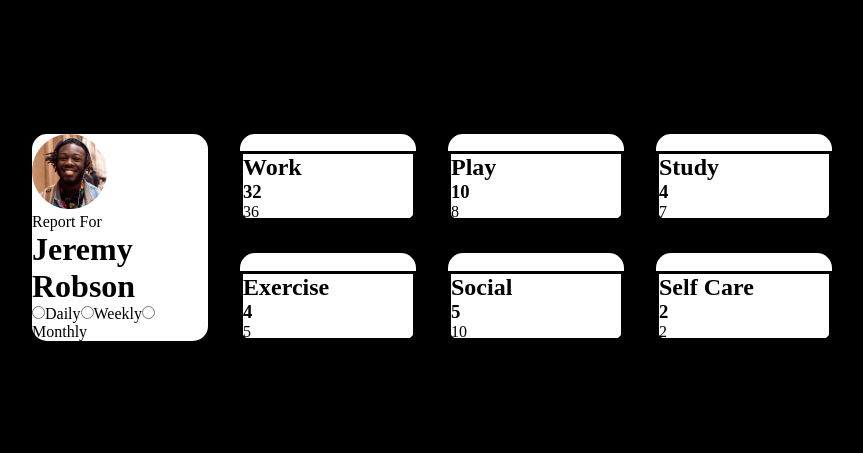
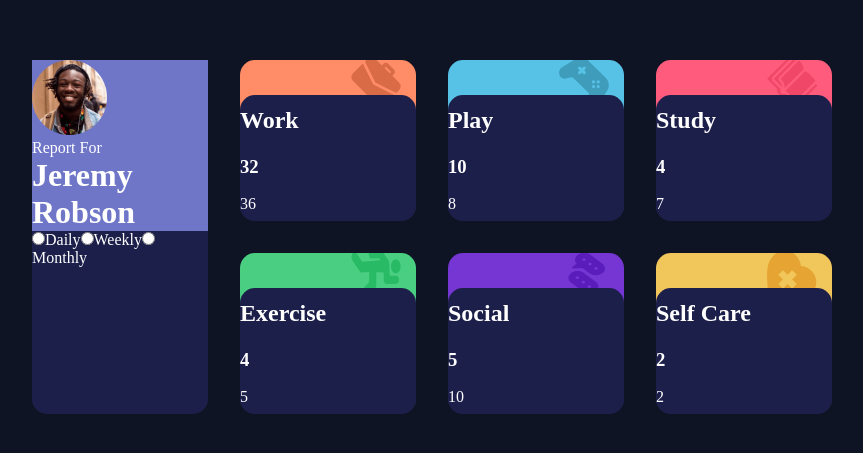
Before and after one commit to 987456987/time-tracking-dashboard, a React (Vite) app: page / in a window 1280 px wide. Shown: the part 163-616 px from the top of the page, without its empty margins (208-1071 px from the left). Built offline with nearby package versions, Linux system fonts and the light colour scheme.

Commit message:
icons and colors

```diff
--- a/src/App.css
+++ b/src/App.css
@@ -1,3 +1,20 @@
+:root {
+  --color-blue: hsl(246, 80%, 60%);
+
+  --color-work-light-red: hsl(15, 100%, 70%);
+  --color-play-soft-blue: hsl(195, 74%, 62%);
+  --color-study-light-red: hsl(348, 100%, 68%);
+  --color-exercise-lime-green: hsl(145, 58%, 55%);
+  --color-social-violet: hsl(264, 64%, 52%);
+  --color-self-care-soft-orange: hsl(43, 84%, 65%);
+
+
+  --color-very-dark-blue: hsl(226, 43%, 10%);
+  --color-dark-blue: hsl(235, 46%, 20%);
+  --color-desaturated-blue: hsl(235, 45%, 61%);
+  --color-pale-blue: hsl(236, 100%, 87%);
+}
+
 * {
   box-sizing: border-box;
   margin: 0;
@@ -5,12 +22,13 @@
 }
 
 body {
-  background-color: black;
 
   display: grid;
   place-content: center;
 
   min-height: 100vh;
+
+  background-color: var(--color-very-dark-blue)
 }
 
 main {
@@ -21,12 +39,18 @@ main {
   gap: 2em;
 
   max-width: 800px;
+
+  color: white;
 }
 
 .profile-main {
   grid-row: span 2;
-  background-color: white;
+  background-color: var(--color-dark-blue);
   border-radius: 15px;
+}
+
+.profile-inner {
+  background-color: var(--color-desaturated-blue);
 }
 
 .profile-img {
@@ -35,16 +59,67 @@ main {
 }
 
 .activity-main {
-  background-color: white;
-  border-radius: 15px;
+  border-radius: 15px 15px;
 
   display: flex;
   flex-direction: column;
   justify-content: flex-end;
+
+  padding-top: 20%;
+
+  position: relative;
+
+
+  overflow: hidden;
+
 }
 
 .activity-inner {
-  height: 80%;
-  border: solid;
+
+  background-color: var(--color-dark-blue);
+
+  z-index: 1;
+
+  border-radius: 15px 15px 0 0;
+  border: solid var(--da);
+}
+
+.activity-inner > * {
+  padding: .5em 0;
+}
+
+
+.activity-icon {
+  width: 50px;
+  height: 50px;
+
+  position: absolute;
+
+  left: 63%;
+  top: -2%;
 
 }
+
+/*//////////////////////
+  activity colors (gradient due to overlap)
+//////////////////////*/
+
+main .activity-main:nth-of-type(2) {
+  background: linear-gradient(var(--color-work-light-red), var(--color-work-light-red), 50%, var(--color-dark-blue));
+
+}
+main .activity-main:nth-of-type(3) {
+  background: linear-gradient(var(--color-play-soft-blue), var(--color-play-soft-blue), 50%, var(--color-dark-blue));
+}
+main .activity-main:nth-of-type(4) {
+  background: linear-gradient(var(--color-study-light-red), var(--color-study-light-red), 50%, var(--color-dark-blue));
+}
+main .activity-main:nth-of-type(5) {
+  background: linear-gradient(var(--color-exercise-lime-green), var(--color-exercise-lime-green), 50%, var(--color-dark-blue));
+}
+main .activity-main:nth-of-type(6) {
+  background: linear-gradient(var(--color-social-violet), var(--color-social-violet), 50%, var(--color-dark-blue));
+}
+main .activity-main:nth-of-type(7) {
+  background: linear-gradient(var(--color-self-care-soft-orange), var(--color-self-care-soft-orange), 50%, var(--color-dark-blue));
+}
--- a/src/App.jsx
+++ b/src/App.jsx
@@ -3,10 +3,26 @@ import './App.css'
 import profileImg from './images/image-jeremy.png'
 import jsonData from "./data.json"
 
+import workImg from "./images/icon-work.svg";
+import playImg from "./images/icon-play.svg";
+import studyImg from "./images/icon-study.svg";
+import exerciseImg from "./images/icon-exercise.svg";
+import socialImg from "./images/icon-social.svg";
+import selfCareImg from "./images/icon-self-care.svg";
+
 function App() {
 
   const timeframe = 'weekly'
   const dataArray = Object.values(jsonData);
+
+  const imageMap = {
+    workImg: workImg,
+    playImg: playImg,
+    studyImg: studyImg,
+    exerciseImg: exerciseImg,
+    socialImg: socialImg,
+    selfCareImg: selfCareImg
+  };
 
 
 
@@ -28,6 +44,7 @@ function App() {
         </div>
         {dataArray.map((data) => (
           <div className='activity-main'>
+          <img className="activity-icon" src={imageMap[data.image]} alt='' />
             <div className='activity-inner'>
               <h2>{data.title}</h2>
               <h3>{data.timeframes[timeframe].current}</h3>
--- a/src/data.json
+++ b/src/data.json
@@ -14,7 +14,8 @@
         "current": 103,
         "previous": 128
       }
-    }
+    },
+    "image": "workImg"
   },
   {
     "title": "Play",
@@ -31,7 +32,8 @@
         "current": 23,
         "previous": 29
       }
-    }
+    },
+    "image": "playImg"
   },
   {
     "title": "Study",
@@ -48,7 +50,8 @@
         "current": 13,
         "previous": 19
       }
-    }
+    },
+    "image": "studyImg"
   },
   {
     "title": "Exercise",
@@ -65,7 +68,8 @@
         "current": 11,
         "previous": 18
       }
-    }
+    },
+    "image": "exerciseImg"
   },
   {
     "title": "Social",
@@ -82,7 +86,8 @@
         "current": 21,
         "previous": 23
       }
-    }
+    },
+    "image": "socialImg"
   },
   {
     "title": "Self Care",
@@ -99,6 +104,7 @@
         "current": 7,
         "previous": 11
       }
-    }
+    },
+    "image": "selfCareImg"
   }
 ]
```
